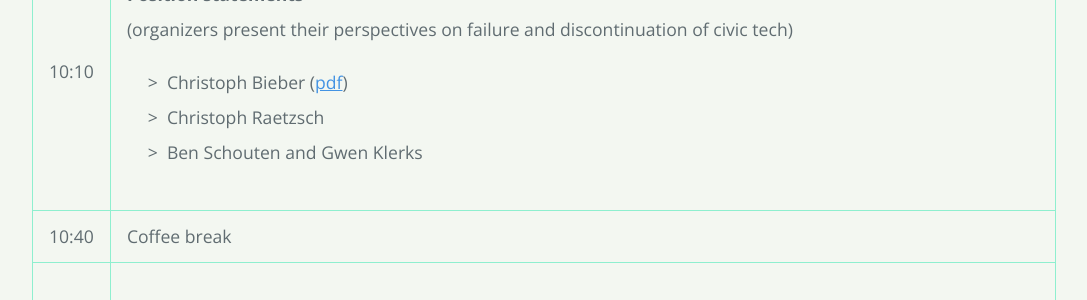
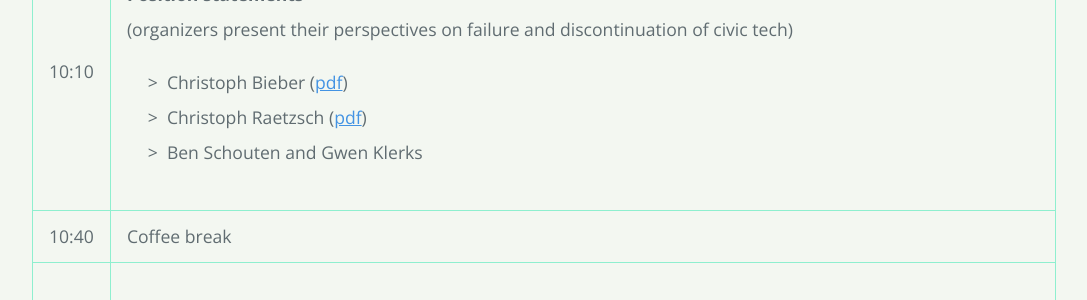
Before and after one commit to discontinued-civictech/discontinued-civictech.github.io, a Jekyll site: the page built from schedule.md, in a window 1280 px wide and 900 px high, scrolled down 893 px. Shown: the part 155-455 px from the top of the window, without its empty margins (96-1183 px from the left). Built offline with Jekyll 4.4.1, drawn with Linux system fonts in a browser that asks for light colours; our own code applies the rules of GitHub Pages for plain Markdown files.

Commit message:
fixed the links

```diff
--- a/schedule.md
+++ b/schedule.md
@@ -25,8 +25,8 @@ layout: default
             <td>10:10</td>
             <td><br /><strong>Position statements</strong><br /> (organizers present their perspectives on failure and discontinuation of civic tech)
                 <ul>
-                    <li>Christoph Bieber (<a href="files/abstracts/CRaetzsch_Position Statement.pdf"><u>pdf</u></a>)</li>
-                    <li>Christoph Raetzsch</li>
+                    <li>Christoph Bieber (<a href="files/abstracts/Bieber, CHI position statement.pdf"><u>pdf</u></a>)</li>
+                    <li>Christoph Raetzsch (<a href="files/abstracts/CRaetzsch_Position Statement.pdf"><u>pdf</u></a>)</li>
                     <li> Ben Schouten and Gwen Klerks</li>
                 </ul>
             </td>
```
Also changed, not shown: 1 other file.
